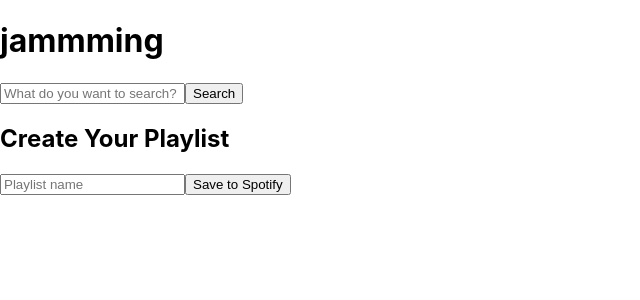
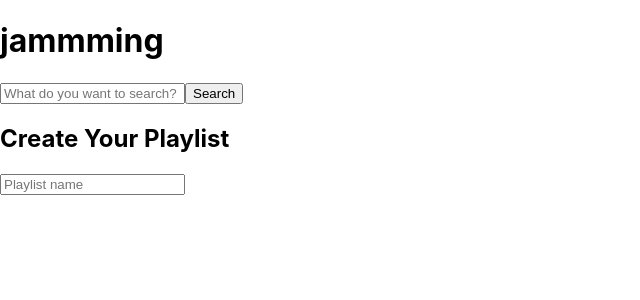
Before and after one commit to quan-phamm/jammming, a React (Create React App) app: page / in a window 1280 px wide. Shown: the top 300 px of the page, without its empty margins (0-640 px from the left). Built offline with nearby package versions, Linux system fonts and the light colour scheme.

Commit message:
Add condition for display 'Save to Spotify' button Only display 'Save to Spotify' button in Playlist if there are added tracks in it.

```diff
--- a/src/components/Playlist.js
+++ b/src/components/Playlist.js
@@ -16,7 +16,7 @@ const Playlist = ({ playlistName, handlePlaylistName, playlistTrack, setPlaylist
                     uri={trackObj.uri}
                 />
             ))}
-            <button id='save-playlist' type='submit'>Save to Spotify</button>
+            {playlistTrack.length > 0 ? <button id='save-playlist' type='submit'>Save to Spotify</button> : ""}
         </div>
     );
 };
```
